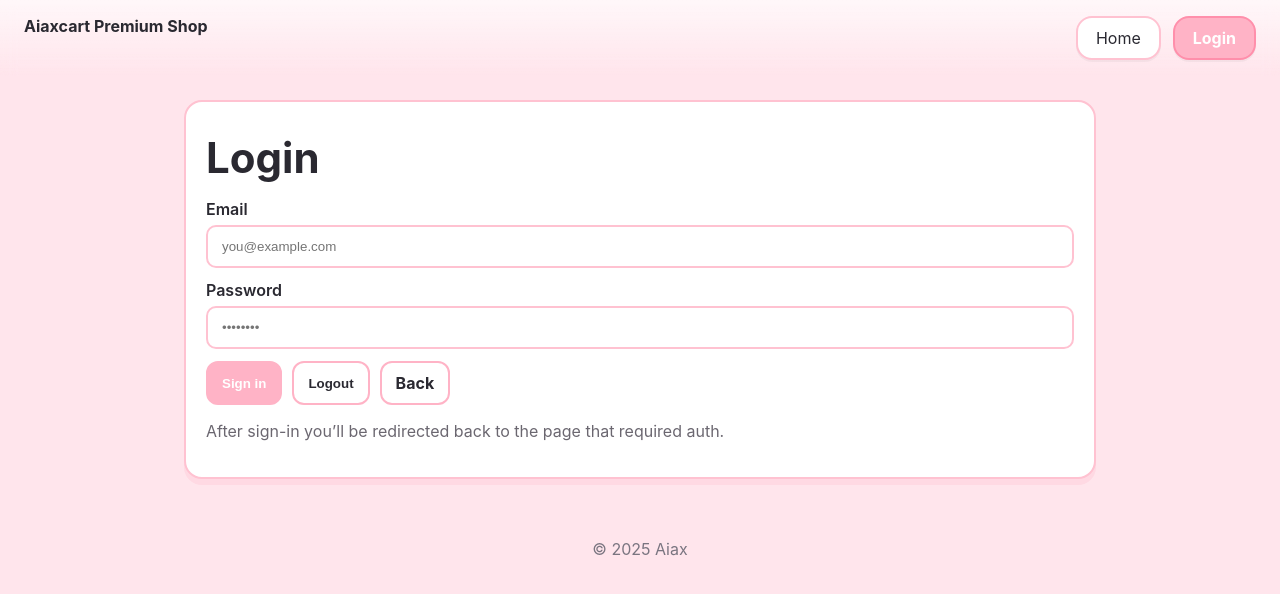
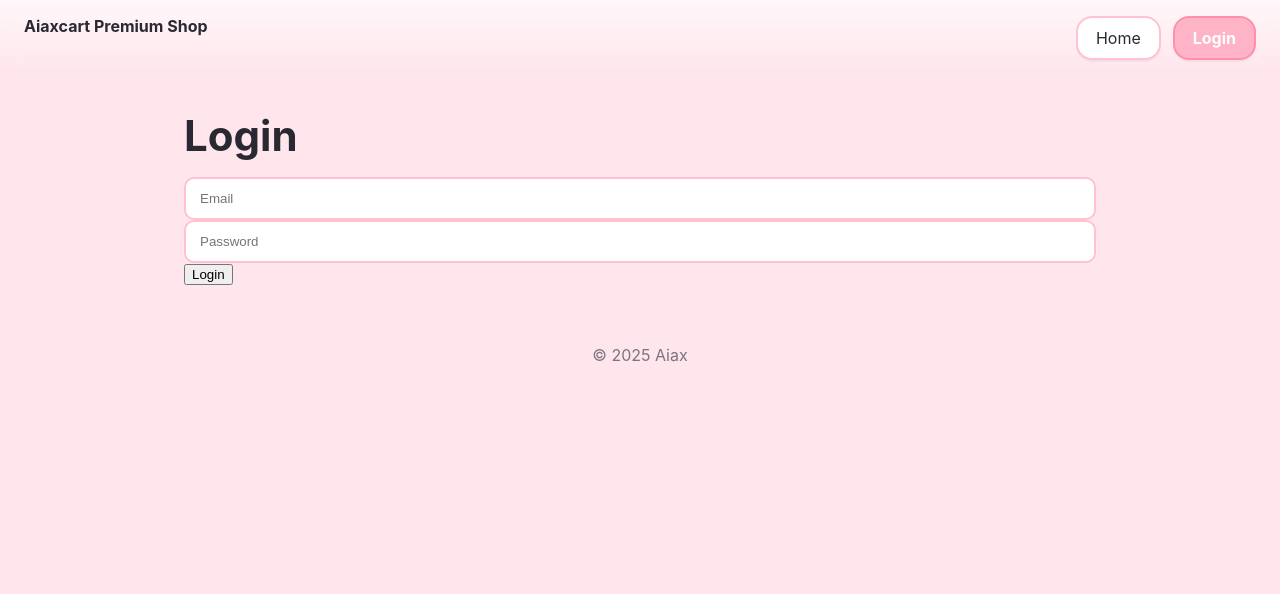
Before and after one commit to aiaxcartpremium/AiaxcartPremiumStocks, a Next.js app: page /login in a window 1280 px wide. Shown: the top 594 px of the page. Built offline with nearby package versions, Linux system fonts and the light colour scheme; no server answers.

Commit message:
Update page.tsx

```diff
--- a/app/login/page.tsx
+++ b/app/login/page.tsx
@@ -1,48 +1,59 @@
+// app/login/page.tsx
 'use client'
+
+import { useEffect, useState, Suspense } from 'react'
+import { createClient } from '@supabase/supabase-js'
 import { useSearchParams, useRouter } from 'next/navigation'
-import { supabase } from '../../lib/supabaseClient'
-import { CATALOG } from '../../lib/catalog'
-import { useState, useEffect } from 'react'
 
-export default function LoginPage(){
-  const params = useSearchParams()
+export const dynamic = 'force-dynamic'
+export const revalidate = 0
+
+const supabase = createClient(
+  process.env.NEXT_PUBLIC_SUPABASE_URL!,
+  process.env.NEXT_PUBLIC_SUPABASE_ANON_KEY!
+)
+
+function LoginInner() {
+  const sp = useSearchParams()
   const router = useRouter()
-  const next = params.get('next') || '/'
+  const [email, setEmail] = useState('')
+  const [password, setPassword] = useState('')
+  const [loading, setLoading] = useState(false)
+  const next = sp.get('next') || '/'
 
-  const [email,setEmail]=useState('')
-  const [password,setPassword]=useState('')
-  const [loading,setLoading]=useState(false)
-  const [isAuthed,setIsAuthed]=useState(false)
-
-  useEffect(()=>{
-    supabase.auth.getSession().then(({data})=>setIsAuthed(!!data.session))
-  },[])
-
-  async function login(){
-    try{
-      setLoading(true)
-      const { error } = await supabase.auth.signInWithPassword({ email, password })
-      if(error) throw error
-      router.replace(next)
-    }catch(e:any){ alert(e.message) } finally{ setLoading(false) }
-  }
-  async function logout(){
-    await supabase.auth.signOut()
-    setIsAuthed(false)
-    router.replace('/')
+  async function doLogin(e: React.FormEvent) {
+    e.preventDefault()
+    setLoading(true)
+    const { data, error } = await supabase.auth.signInWithPassword({ email, password })
+    setLoading(false)
+    if (error) {
+      alert(error.message)
+      return
+    }
+    router.replace(next) // go to intended page
   }
 
-  return (<section className="card">
-    <h1>{isAuthed?'Switch / Logout':'Login'}</h1>
-    <label>Email</label>
-    <input value={email} onChange={e=>setEmail(e.target.value)} placeholder="you@example.com" />
-    <label>Password</label>
-    <input type="password" value={password} onChange={e=>setPassword(e.target.value)} placeholder="••••••••" />
-    <div className="actions" style={{marginTop:12}}>
-      <button className="btn" onClick={login} disabled={loading}>{loading?'Loading…':'Sign in'}</button>
-      <button className="btn ghost" onClick={logout}>Logout</button>
-      <a className="btn ghost" href="/">Back</a>
-    </div>
-    <p className="muted">After sign-in you’ll be redirected back to the page that required auth.</p>
-  </section>)
+  return (
+    <form onSubmit={doLogin} className="mx-auto max-w-sm p-6 rounded-2xl bg-white/70 shadow">
+      <h1 className="text-2xl font-bold mb-4 text-center">Login</h1>
+      <input className="w-full mb-3 rounded px-3 py-2 border"
+             placeholder="Email" type="email"
+             value={email} onChange={e=>setEmail(e.target.value)} />
+      <input className="w-full mb-4 rounded px-3 py-2 border"
+             placeholder="Password" type="password"
+             value={password} onChange={e=>setPassword(e.target.value)} />
+      <button disabled={loading}
+              className="w-full rounded px-3 py-2 font-semibold bg-pink-400 hover:bg-pink-500 text-white">
+        {loading ? 'Logging in…' : 'Login'}
+      </button>
+    </form>
+  )
 }
+
+export default function LoginPage() {
+  return (
+    <Suspense fallback={<div className="p-6 text-center">Loading…</div>}>
+      <LoginInner/>
+    </Suspense>
+  )
+}
```
